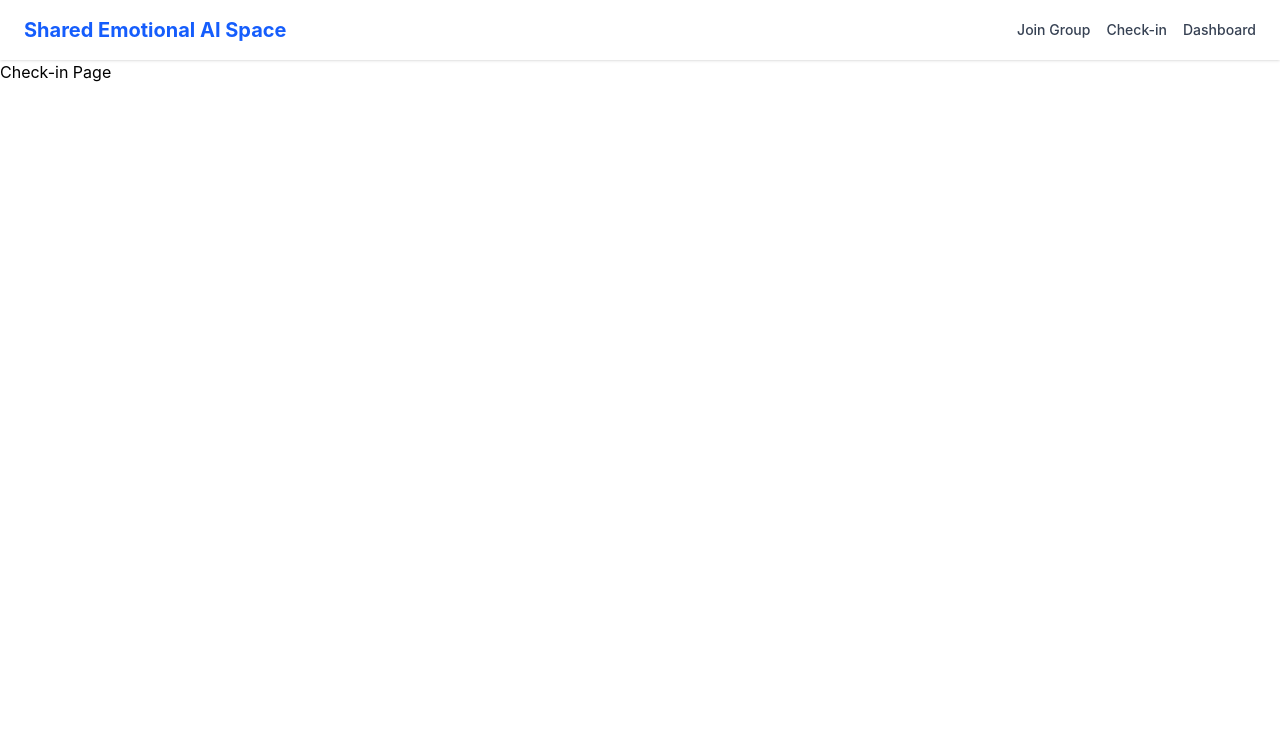
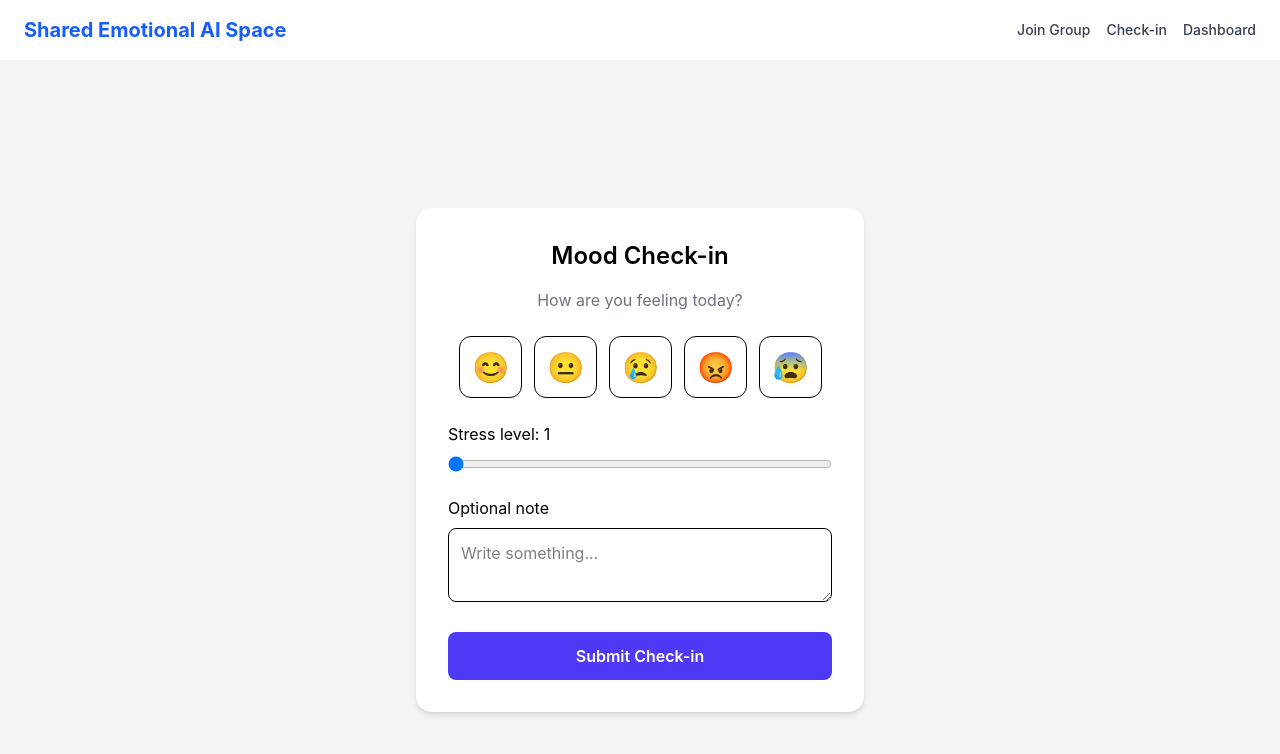
Before and after one commit to abbasmoh-git/shared-emotional-ai-space, a React app in the folder frontend/: page /checkin in a window 1280 px wide. Shown: the top 754 px of the page. Built offline with nearby package versions, Linux system fonts and the light colour scheme; the HTML template or start-up script is replaced by a standard one.

Commit message:
Implement check-in page UI

```diff
--- a/frontend/src/pages/Checkin.jsx
+++ b/frontend/src/pages/Checkin.jsx
@@ -1,7 +1,70 @@
+import { useState } from "react";
+
 function Checkin() {
+  const [mood, setMood] = useState("");
+  const [stress, setStress] = useState(1);
+  const [note, setNote] = useState("");
+
+  function handleSubmit() {
+    console.log({
+      mood,
+      stress,
+      note,
+    });
+
+    alert("Check-in data prepared. Backend connection will be added later.");
+  }
+
   return (
-    <div>
-      <h1>Check-in Page</h1>
+    <div className="min-h-screen flex items-center justify-center bg-gray-100">
+      <div className="bg-white rounded-2xl shadow-md p-8 w-full max-w-md">
+        <h1 className="text-2xl font-semibold text-center mb-4">
+          Mood Check-in
+        </h1>
+
+        <p className="text-gray-500 text-center mb-6">
+          How are you feeling today?
+        </p>
+
+        <div className="flex justify-center gap-3 mb-6">
+          {["😊", "😐", "😢", "😡", "😰"].map((emoji) => (
+            <button
+              key={emoji}
+              onClick={() => setMood(emoji)}
+              className={`text-3xl p-3 rounded-xl border ${
+                mood === emoji ? "bg-indigo-100 border-indigo-500" : "bg-white"
+              }`}
+            >
+              {emoji}
+            </button>
+          ))}
+        </div>
+
+        <label className="block mb-2">Stress level: {stress}</label>
+        <input
+          type="range"
+          min="1"
+          max="5"
+          value={stress}
+          onChange={(e) => setStress(e.target.value)}
+          className="w-full mb-6"
+        />
+
+        <label className="block mb-2">Optional note</label>
+        <textarea
+          value={note}
+          onChange={(e) => setNote(e.target.value)}
+          placeholder="Write something..."
+          className="w-full border rounded-lg p-3 mb-6"
+        />
+
+        <button
+          onClick={handleSubmit}
+          className="w-full bg-indigo-600 text-white py-3 rounded-lg font-semibold"
+        >
+          Submit Check-in
+        </button>
+      </div>
     </div>
   );
 }
```
